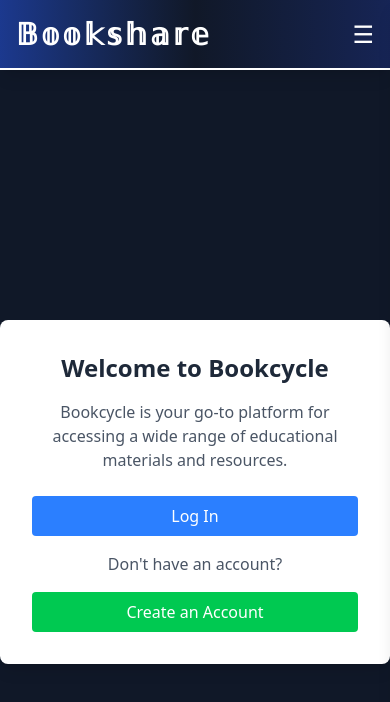
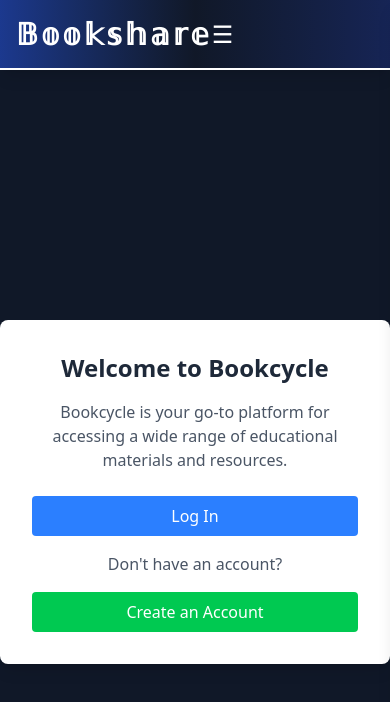
Before and after one commit to yash-io/BookCycle, a React (Vite) app in the folder client/: page / in a window 390 px wide. Shown: the top 702 px of the page. Built offline with nearby package versions, Linux system fonts and the light colour scheme; no server answers.

Commit message:
Update Navbar.jsx

```diff
--- a/client/src/components/Navbar.jsx
+++ b/client/src/components/Navbar.jsx
@@ -20,7 +20,7 @@
 
   return (
     <nav className="bg-gradient-to-r from-blue-900 via-gray-900 to-blue-950 p-4 border-b-2 border-white sticky  top-0 z-50 shadow-lg">
-      <div className="container mx-auto flex justify-between items-center relative z-50">
+      <div className="container mx-auto flex justify-between items-center">
         <h1 className="text-3xl font-bold text-white tracking-widest transition-all duration-300 hover:scale-110">
         𝔹𝕠𝕠𝕜𝕤𝕙𝕒𝕣𝕖
         </h1>
@@ -48,7 +48,7 @@
 
         {/* Mobile Dropdown */}
         <div
-          className={`md:hidden absolute top-16 left-0 w-full bg-blue-950 p-4 rounded-b-lg transition-all duration-300 ease-in-out overflow-hidden ${
+          className={`md:hidden relative z-50 top-16 left-0 w-full bg-blue-950 p-4 rounded-b-lg transition-all duration-300 ease-in-out overflow-hidden ${
             isOpen ? "opacity-100 max-h-96" : "opacity-0 max-h-0"
           }`}
         >
```
